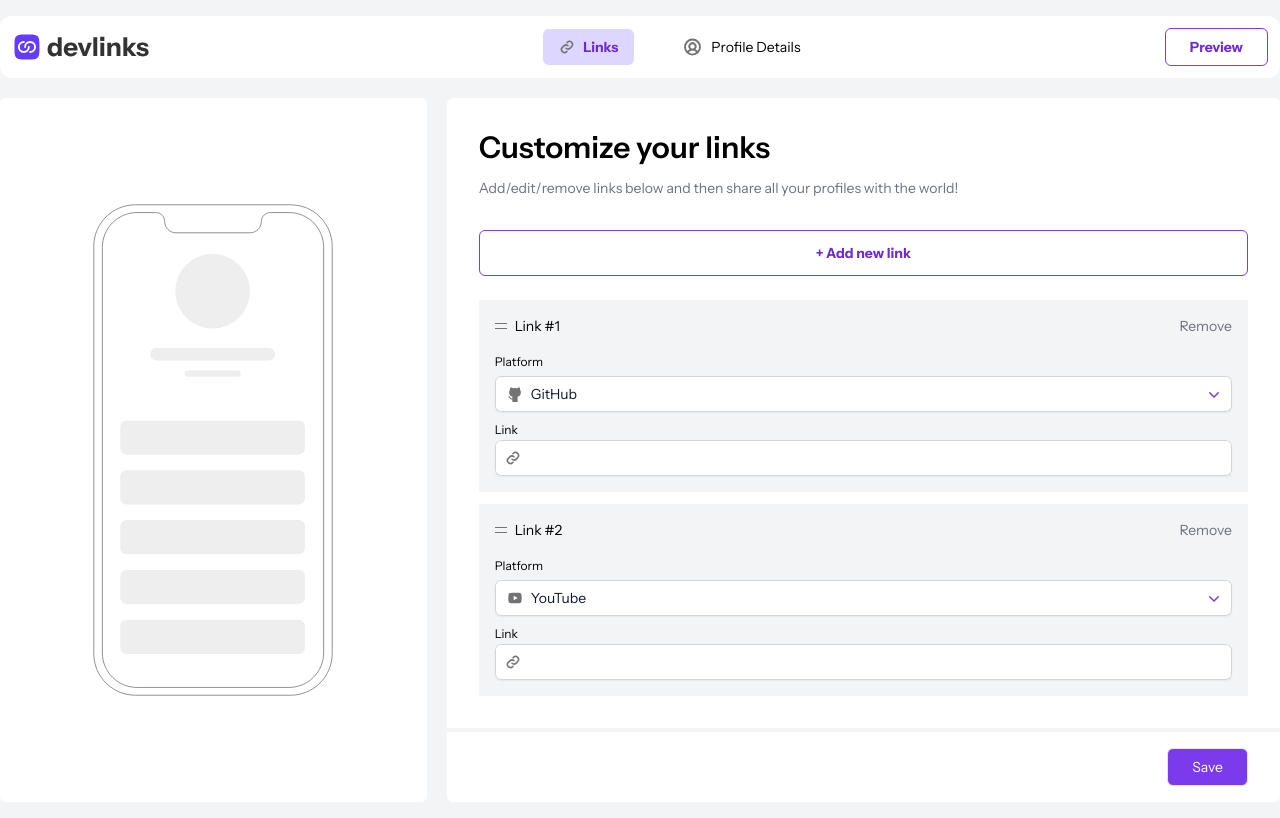
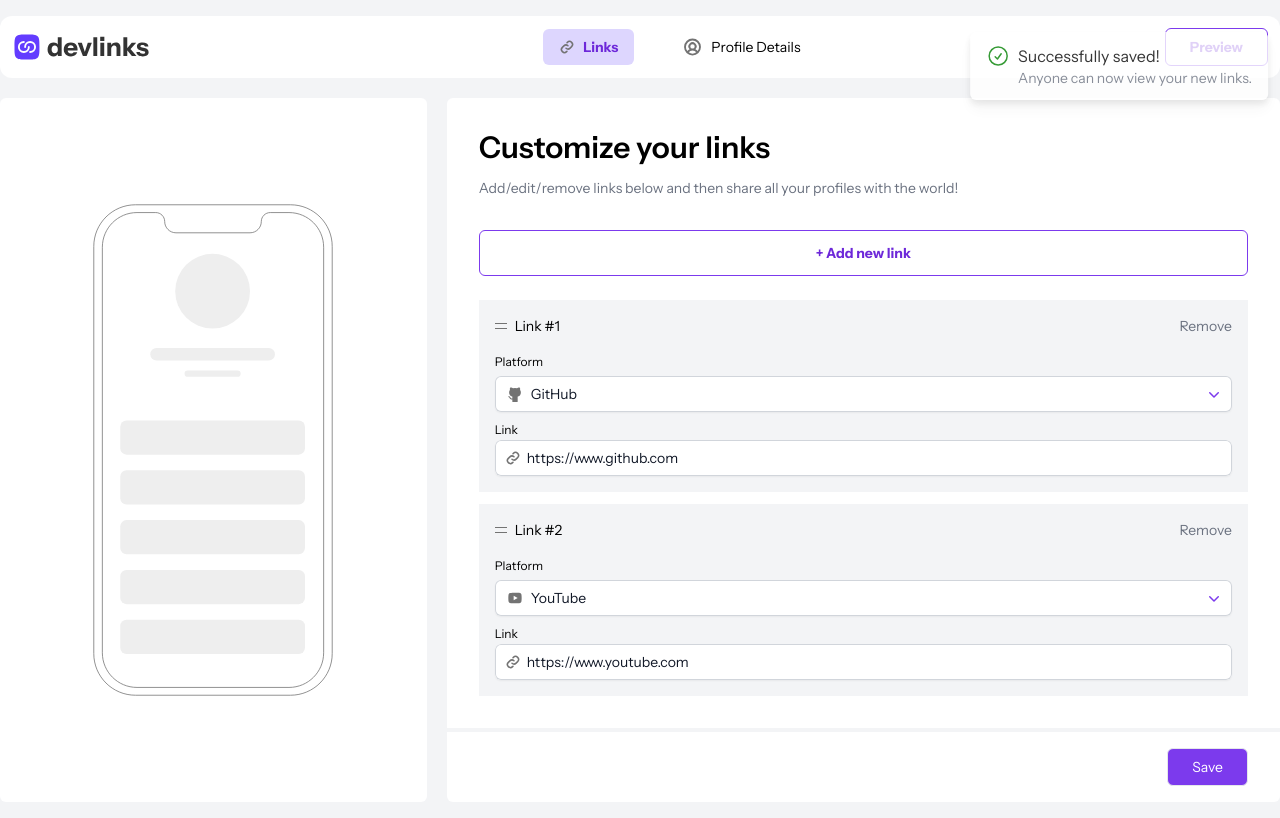
Before and after one commit to focuscw0w/linking-app, a Vue app: page / in a window 1280 px wide. Both pictures are taken after a click on the button "Save". Built offline with nearby package versions, Linux system fonts and the light colour scheme.

Commit message:
added notification

```diff
--- a/src/App.vue
+++ b/src/App.vue
@@ -8,11 +8,17 @@
       </keep-alive>
     </div>
   </div>
+  <transition name="slide-fade">
+    <Notification v-if="notificationStore.isActive"/>
+  </transition>
 </template>
 
 <script setup>
 import Navigation from "./components/Navigation/Navigation.vue";
+import Notification from "./components/Notification.vue";
 import {useToggleDisplayStore} from "./store/toggleDisplay.js";
+import {useNotificationStore} from "./store/notification.js"
 
 const displayStore = useToggleDisplayStore();
+const notificationStore = useNotificationStore();
 </script>
--- /dev/null
+++ b/src/components/Notification.vue
@@ -0,0 +1,24 @@
+<template>
+  <div class="flex justify-between absolute gap-2 top-8 right-4 py-3 px-4 bg-white drop-shadow-lg rounded-md">
+    <svg
+      xmlns="http://www.w3.org/2000/svg"
+      fill="none"
+      viewBox="0 0 24 24"
+      stroke-width="1.5"
+      stroke="#008000"
+      class="w-6 h-6"
+    >
+      <path
+        stroke-linecap="round"
+        stroke-linejoin="round"
+        d="M9 12.75L11.25 15 15 9.75M21 12a9 9 0 11-18 0 9 9 0 0118 0z"
+      />
+    </svg>
+    <div>
+        <p>Successfully saved!</p>
+        <p class="page-description">Anyone can now view your new links.</p>
+    </div>
+  </div>
+</template>
+
+<script setup></script>
--- a/src/components/ToggleDisplay/Links/Link.vue
+++ b/src/components/ToggleDisplay/Links/Link.vue
@@ -15,7 +15,7 @@
         <input
             class="link-input w-full rounded-md bg-white px-8 py-2 text-sm font-semi-bold placeholder-gray-900 text-gray-900 shadow-sm ring-1 ring-inset ring-gray-300 hover:bg-gray-50"
             :placeholder="linkItem.placeholder"
-            v-model="linkItem.link"
+            v-model="linkItem.placeholder"
         >
       </div>
     </div>
@@ -29,9 +29,9 @@ import {computed} from "vue";
 
 const props = defineProps(["id"]);
 const userLinksStore = useUserLinksStore();
-
 const linkItem = computed(() => {
   return userLinksStore.userLinks.find(link => link.id === props.id);
 })
 
+
 </script>
--- /dev/null
+++ b/src/store/notification.js
@@ -0,0 +1,15 @@
+import {defineStore} from 'pinia';
+import {ref} from "vue";
+
+export const useNotificationStore = defineStore('notificationStore', () => {
+    // STORE
+    const isActive = ref(false);
+
+    // ACTIONS
+    const turnOnNotification = () => {
+        isActive.value = true;
+        setTimeout(() => isActive.value = false, 2500);
+    }
+
+    return {isActive, turnOnNotification}
+})
--- a/src/store/toggleDisplay.js
+++ b/src/store/toggleDisplay.js
@@ -3,7 +3,7 @@ import {ref, shallowRef} from "vue";
 import Links from "../components/ToggleDisplay/Links/Links.vue";
 import Details from "../components/ToggleDisplay/Details.vue";
 
-export const useToggleDisplayStore = defineStore('toggleDisplay', () => {
+export const useToggleDisplayStore = defineStore('toggleDisplayStore', () => {
     // STORE
     const components = shallowRef({Links, Details});
     const currentComponent = ref("Links");
--- a/src/store/userLinks.js
+++ b/src/store/userLinks.js
@@ -1,5 +1,6 @@
 import {defineStore} from 'pinia';
 import {ref} from "vue";
+import { useNotificationStore } from './notification';
 
 export const useUserLinksStore = defineStore('userLinkStore', () => {
     // STORE
@@ -29,10 +30,12 @@ export const useUserLinksStore = defineStore('userLinkStore', () => {
         userLinks.value[id].platform = item.text;
     }
 
+    const notificationStore = useNotificationStore();
     const saveNewLink = () => {
         userLinks.value.forEach(userLink => {
-            userLink.placeholder = userLink.link;
+          // userLink.placeholder = userLink.placeholder
         })
+        notificationStore.turnOnNotification();
     }
 
     return {userLinks, removeUserLink, selectMenuItem, saveNewLink}
--- a/src/style.css
+++ b/src/style.css
@@ -39,3 +39,19 @@ body {
 .button-bordered {
   @apply font-emphasized p-3 border border-violet-600 hover:bg-violet-600 hover:text-white ease-in-out duration-150 rounded-md;
 }
+
+/* animations */
+
+.slide-fade-enter-active {
+  transition: all 0.3s ease-out;
+}
+
+.slide-fade-leave-active {
+  transition: all 0.8s cubic-bezier(1, 0.5, 0.8, 1);
+}
+
+.slide-fade-enter-from,
+.slide-fade-leave-to {
+  transform: translateX(20px);
+  opacity: 0;
+}
```
